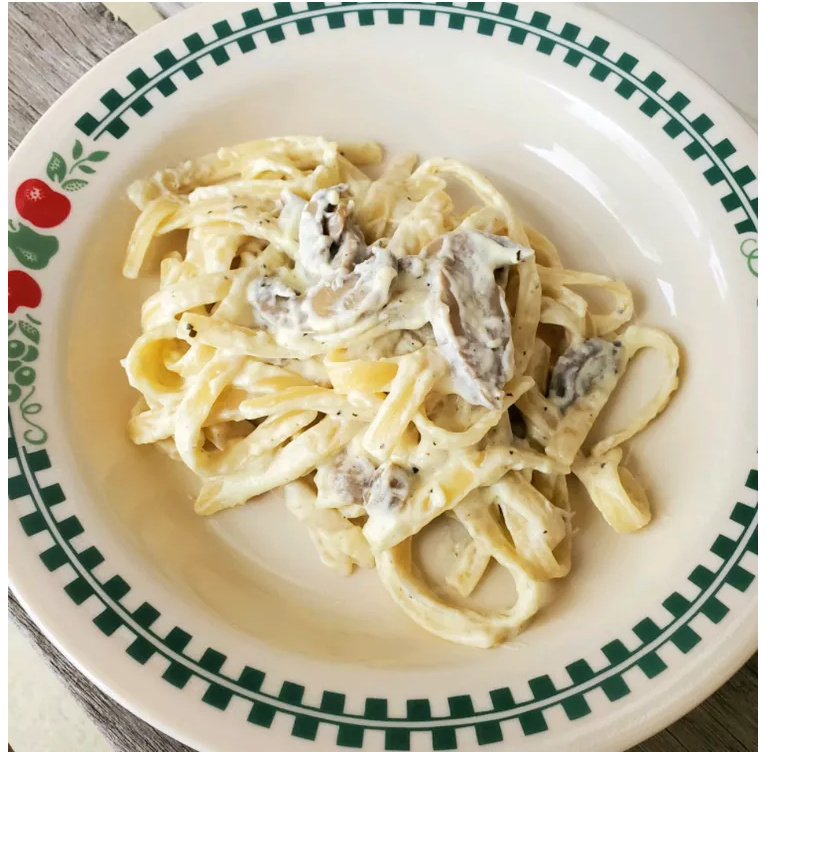
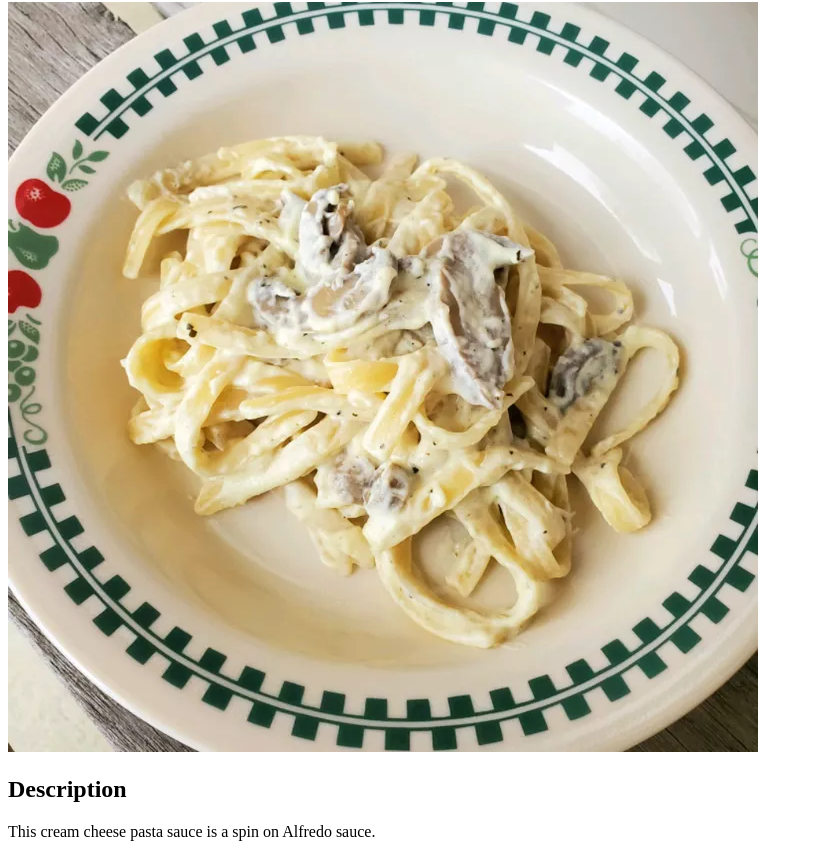
Before and after one commit to Expectum/odin-recipes, a plain HTML site: page recipes/cream_cheese_alfredo_sauce.html in a window 1280 px wide. Shown: the part 78-935 px from the top of the page, without its empty margins (0-813 px from the left). Before the commit the page ends 842 px from the top, so only its background shows below. Drawn offline with Linux system fonts and the light colour scheme.

Commit message:
Add description

```diff
--- a/recipes/cream_cheese_alfredo_sauce.html
+++ b/recipes/cream_cheese_alfredo_sauce.html
@@ -7,5 +7,7 @@
 <body>
     <h1>Cream Cheese Alfredo Sauce</h1>
     <img src="../images/cream_cheese_alfredo_sauce.webp" alt="Finished Cream Cheese Alfredo Sauce">
+    <h2>Description</h2>
+    <p>This cream cheese pasta sauce is a spin on Alfredo sauce.</p>
 </body>
 </html>
```
